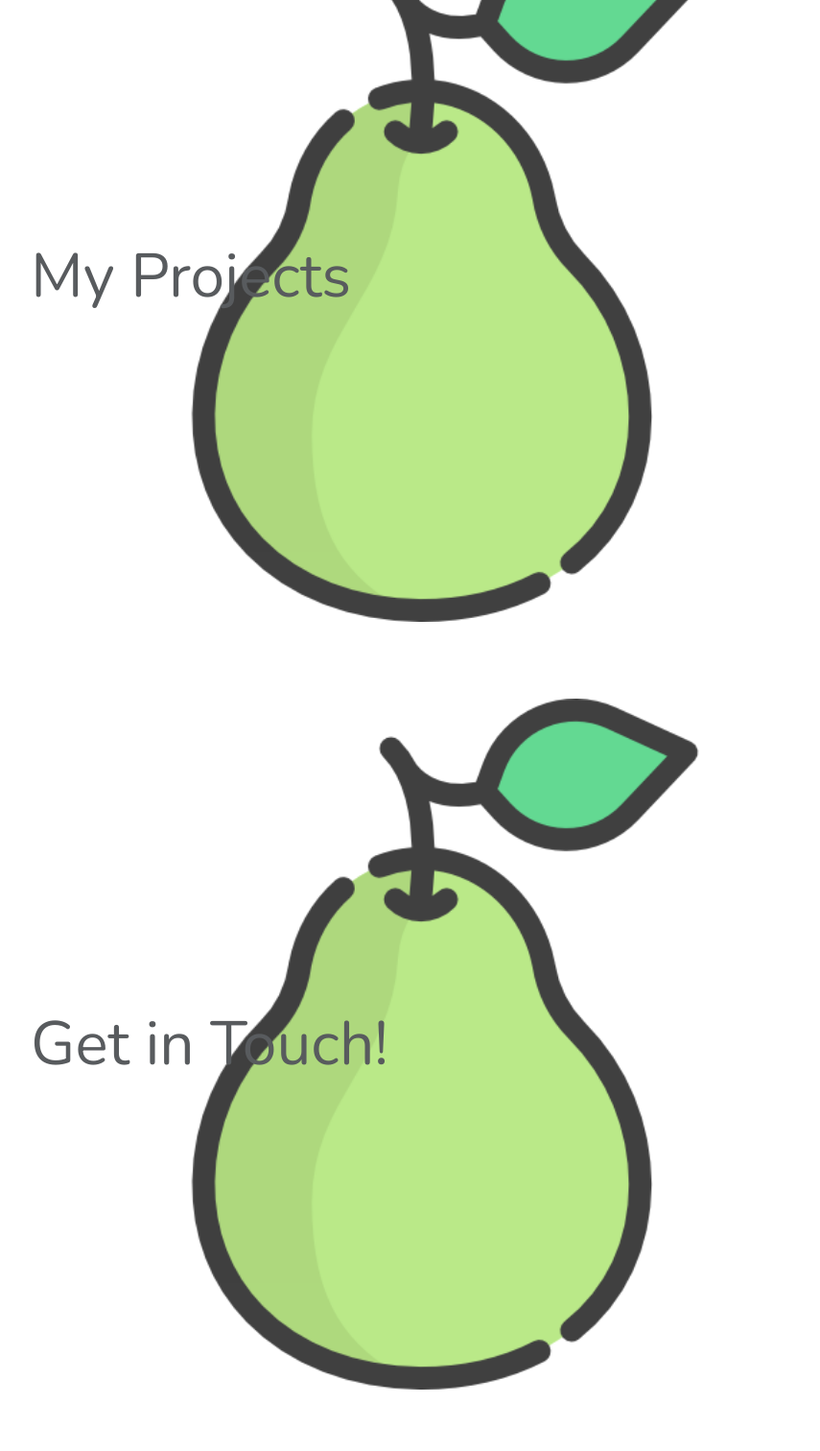
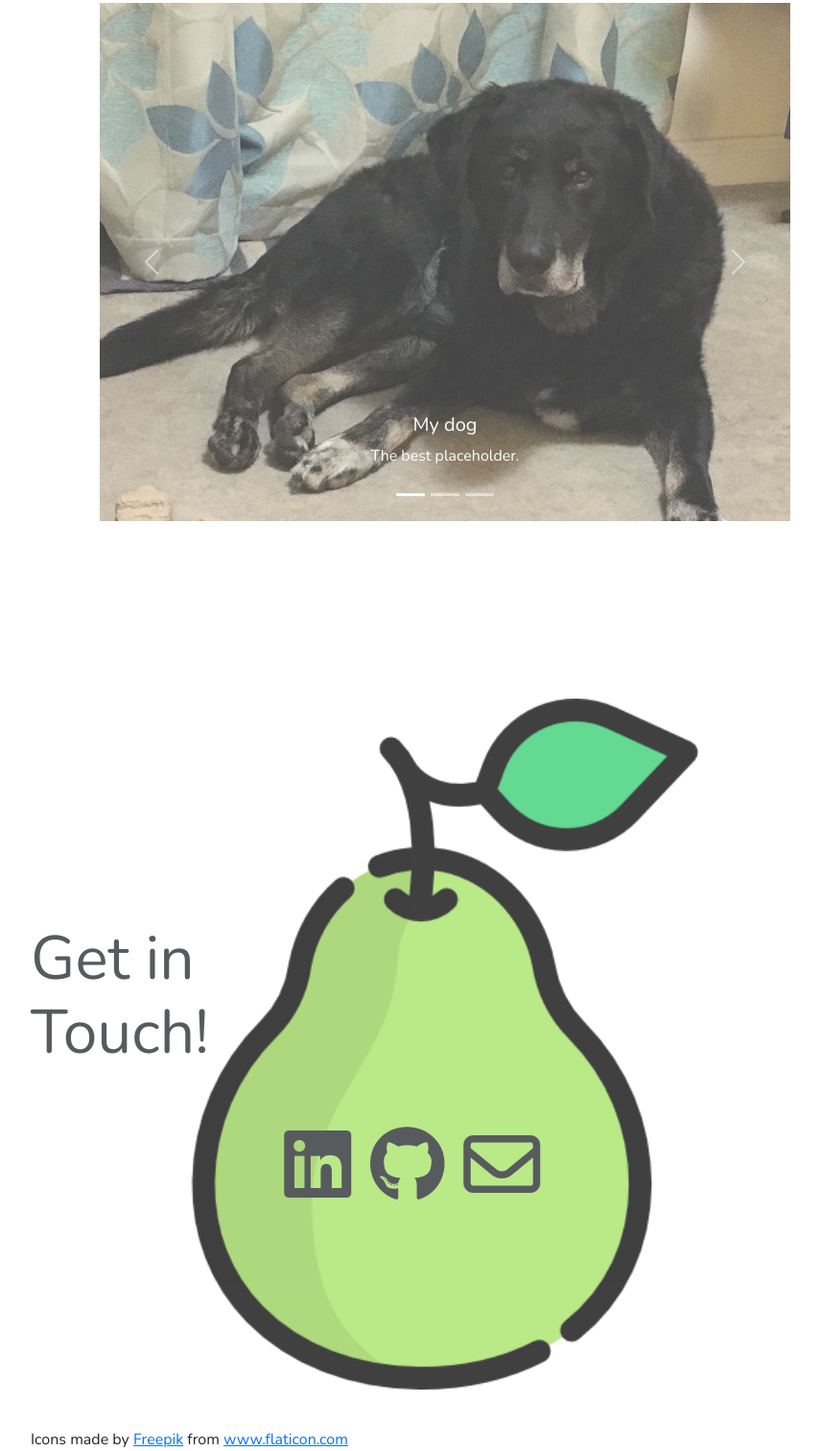
Before and after one commit to SPares393/personal-portfolio, a plain HTML site: page index.html in a window 1280 px wide. Shown: the part 1712-3224 px from the top of the page at 96% size, without its empty margins (336-1191 px from the left). Before the commit the page ends 3200 px from the top, so only its background shows below. Drawn offline with nearby package versions, Linux system fonts and the light colour scheme.

Commit message:
added carousel placeholders and contact icons

```diff
--- a/index.html
+++ b/index.html
@@ -18,6 +18,10 @@
       href="https://fonts.googleapis.com/css2?family=Nunito&display=swap"
       rel="stylesheet"
     />
+    <script
+      src="https://kit.fontawesome.com/99d895a3dc.js"
+      crossorigin="anonymous"
+    ></script>
   </head>
   <body>
     <nav class="nav__bar">
@@ -48,7 +52,10 @@
         </div>
       </div>
       <div class="div__about">
-        <h1 class="div__about__heading">About Me</h1>
+        <h1 class="div__about__heading">
+          About<br />
+          Me
+        </h1>
         <p class="div__about__text">
           A former sales professional based in Bristol, I’m currently retraining
           as a web developer on the _nology self-paced course.
@@ -64,15 +71,94 @@
       </div>
       <div class="div__projects">
         <h1 class="div__projects__heading">My Projects</h1>
+        <div
+          id="carouselProjects"
+          class="carousel slide"
+          data-bs-ride="carousel"
+        >
+          <div class="carousel-indicators">
+            <button
+              type="button"
+              data-bs-target="#carouselProjects"
+              data-bs-slide-to="0"
+              class="active"
+              aria-current="true"
+              aria-label="Slide 1"
+            ></button>
+            <button
+              type="button"
+              data-bs-target="#carouselProjects"
+              data-bs-slide-to="1"
+              aria-label="Slide 2"
+            ></button>
+            <button
+              type="button"
+              data-bs-target="#carouselProjects"
+              data-bs-slide-to="2"
+              aria-label="Slide 3"
+            ></button>
+          </div>
+          <div class="carousel-inner">
+            <div class="carousel-item active">
+              <img src="./images/bruce.JPG" class="d-block w-100" alt="dog" />
+              <div class="carousel-caption d-none d-md-block">
+                <h5>My dog</h5>
+                <p>The best placeholder.</p>
+              </div>
+            </div>
+            <div class="carousel-item">
+              <img src="./images/bruce.JPG" class="d-block w-100" alt="dog" />
+              <div class="carousel-caption d-none d-md-block">
+                <h5>Still my dog</h5>
+                <p>I know you wanted another look.</p>
+              </div>
+            </div>
+            <div class="carousel-item">
+              <img src="./images/bruce.JPG" class="d-block w-100" alt="dog" />
+              <div class="carousel-caption d-none d-md-block">
+                <h5>Surprise!</h5>
+                <p>Yep, still the dog.</p>
+              </div>
+            </div>
+          </div>
+          <button
+            class="carousel-control-prev"
+            type="button"
+            data-bs-target="#carouselProjects"
+            data-bs-slide="prev"
+          >
+            <span class="carousel-control-prev-icon" aria-hidden="true"></span>
+            <span class="visually-hidden">Previous</span>
+          </button>
+          <button
+            class="carousel-control-next"
+            type="button"
+            data-bs-target="#carouselProjects"
+            data-bs-slide="next"
+          >
+            <span class="carousel-control-next-icon" aria-hidden="true"></span>
+            <span class="visually-hidden">Next</span>
+          </button>
+        </div>
       </div>
       <div class="div__contact">
-        <h1 class="div__contact__heading">Get in Touch!</h1>
+        <h1 class="div__contact__heading">
+          Get in<br />
+          Touch!
+        </h1>
+        <div class="div__contact__icons">
+          <i class="fab fa-linkedin div__contact__icon__link"></i>
+          <i class="fab fa-github div__contact__icon__link"></i>
+          <i class="far fa-envelope div__contact__icon__link"></i>
+        </div>
+      </div>
+      <div class="div__contact__attribute">
+        Icons made by
+        <a href="https://www.freepik.com" title="Freepik">Freepik</a> from
+        <a href="https://www.flaticon.com/" title="Flaticon"
+          >www.flaticon.com</a
+        >
       </div>
     </main>
-    <!-- <div>
-      Icons made by
-      <a href="https://www.freepik.com" title="Freepik">Freepik</a> from
-      <a href="https://www.flaticon.com/" title="Flaticon">www.flaticon.com</a>
-    </div> -->
   </body>
 </html>
--- a/styles.scss
+++ b/styles.scss
@@ -112,19 +112,19 @@ $font-main: "Nunito", sans-serif;
 
 .div__projects {
   height: 100vh;
-  background-image: url("./images/pear.png");
-  background-repeat: no-repeat;
-  background-position: center;
-  background-size: 90vh;
   display: flex;
   flex-direction: column;
-  justify-content: center;
   opacity: 0.75;
+  align-items: center;
 
   &__heading {
     font-size: 4em;
-    margin: 5%;
+    margin: 2% 5%;
   }
+}
+
+.carousel {
+  width: 75%;
 }
 
 .div__contact {
@@ -142,4 +142,20 @@ $font-main: "Nunito", sans-serif;
     font-size: 4em;
     margin: 5%;
   }
+
+  &__icons {
+    // margin-top: 5%;
+    margin-left: 31.5%;
+    font-size: 5em;
+    display: flex;
+    flex-wrap: wrap;
+  }
+
+  &__icon__link {
+    margin: 1.5%;
+  }
+
+  &__attribute {
+    margin-left: 5%;
+  }
 }
```
Also changed, not shown: images/bruce.JPG (added), styles.css.
